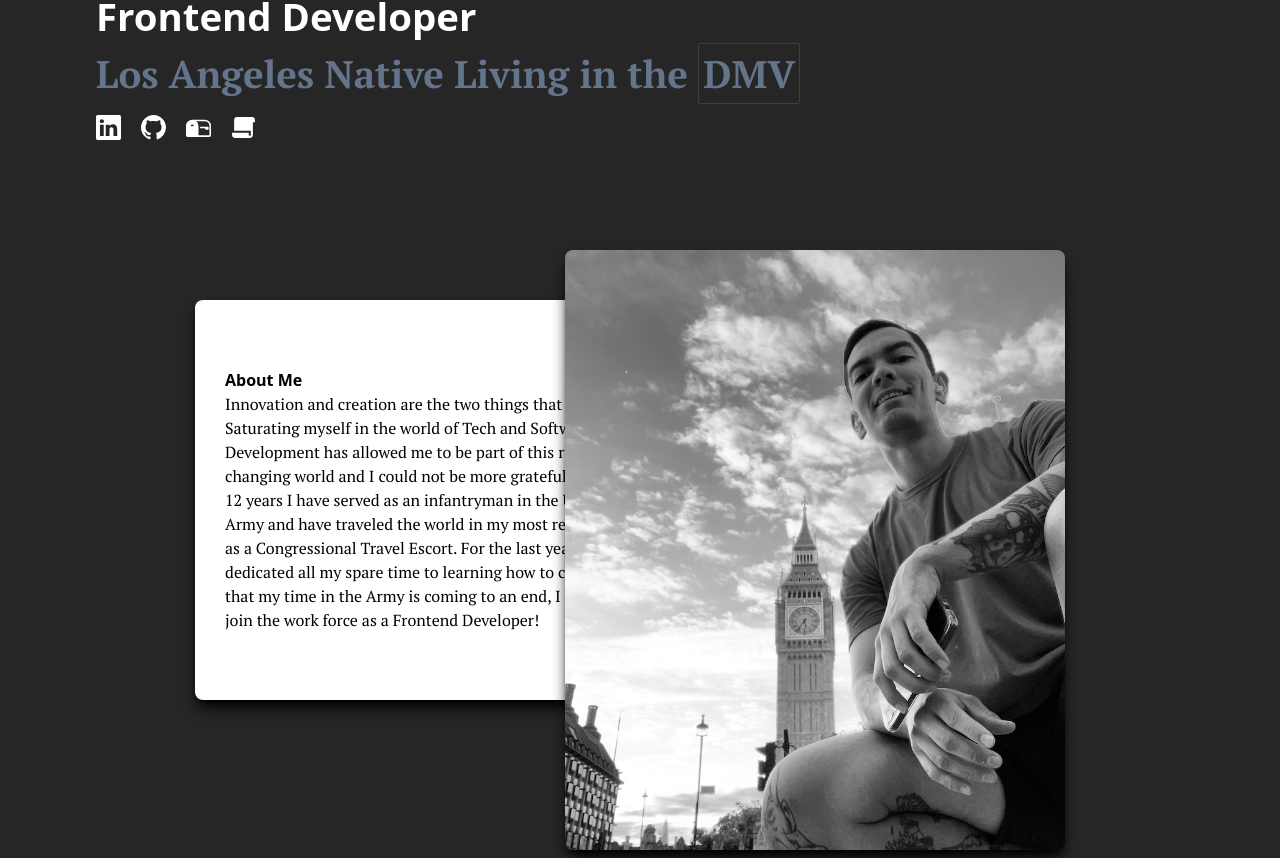
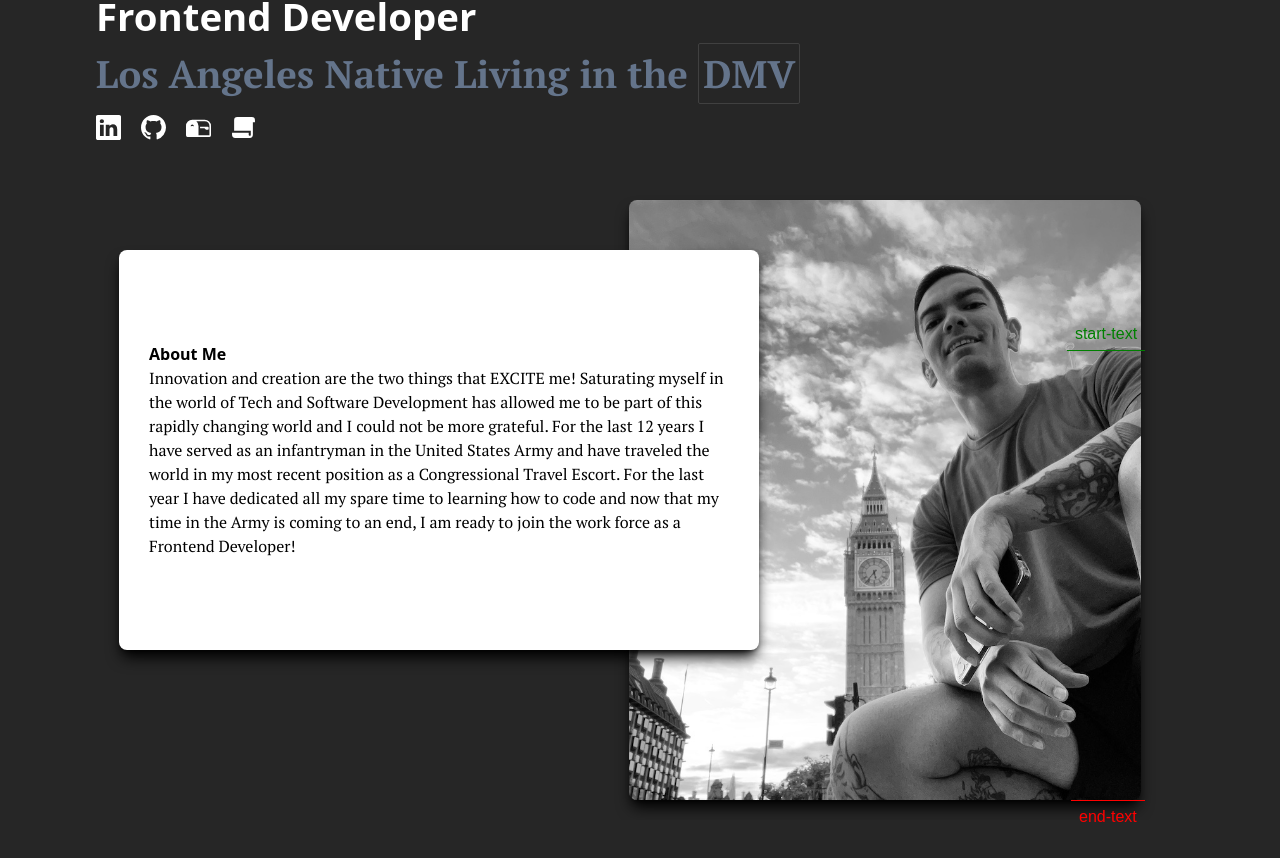
Before and after one commit to javidVeg/my-portfolio, a React (Create React App) app: page / in a window 1280 px wide. Shown: the part 582-1440 px from the top of the page. Built offline with nearby package versions, Linux system fonts and the light colour scheme; no server answers.

Commit message:
swapping framer with greensock~about me

```diff
--- a/package.json
+++ b/package.json
@@ -9,6 +9,7 @@
     "@testing-library/user-event": "^13.5.0",
     "axios": "^1.1.3",
     "framer-motion": "^7.2.1",
+    "gsap": "^3.11.3",
     "react": "^18.2.0",
     "react-dom": "^18.2.0",
     "react-icons": "^4.4.0",
--- a/src/AboutMe/AboutMe.css
+++ b/src/AboutMe/AboutMe.css
@@ -1,8 +1,8 @@
 .container{
-    width: 90%;
-    max-width: 1000px;
+    width: 100%;
 
-    margin: 50px auto;
+
+
     display: flex;
     flex-direction: row-reverse;
     align-items: center;
@@ -11,11 +11,13 @@
 }
 
 .right{
-    width: 50%;
+    width: 40%;
     height: 600px;
     background: url(../pictures/realDavid.jpg) no-repeat center / cover;
     border-radius: 8px;
     margin: 20px;
+    position: relative;
+    z-index: 9;
 
 
 }
@@ -32,6 +34,8 @@
     color: black;
     margin-right: -150px;
     margin-bottom: 100px;
+    position: relative;
+    z-index: 10;
 }
 
 @media only screen and (max-width: 760px){
--- a/src/AboutMe/AboutMe.jsx
+++ b/src/AboutMe/AboutMe.jsx
@@ -1,64 +1,100 @@
-import React from 'react'
-import { motion, useAnimation } from "framer-motion";
-import { useInView } from "react-intersection-observer";
+import React, { useRef } from 'react'
 import "./AboutMe.css"
+import { gsap } from "gsap";
+import { ScrollTrigger } from "gsap/ScrollTrigger";
+import { useEffect } from 'react';
+gsap.registerPlugin(ScrollTrigger);
+
 const AboutMe = () => {
 
-    const { ref, inView } = useInView();
-    const animation = useAnimation();
-    const animation2 = useAnimation();
+    const imgRef = useRef(null)
+    const textRef = useRef(null)
+    // const { ref, inView } = useInView();
+    // const animation = useAnimation();
+    // const animation2 = useAnimation();
 
-    const reviewAnimation = () => {
-        if (inView) {
-            animation.start({
-                x: 0,
-                transition: {
-                    type: "spring",
-                    duration: 1,
-                    bounce: 0.3,
-                },
-            });
-        }
-        if (!inView) {
-            animation.start({ x: -200 });
-        }
-    };
+    // const reviewAnimation = () => {
+    //     if (inView) {
+    //         animation.start({
+    //             x: 0,
+    //             transition: {
+    //                 type: "spring",
+    //                 duration: 1,
+    //                 bounce: 0.3,
+    //             },
+    //         });
+    //     }
+    //     if (!inView) {
+    //         animation.start({ x: -200 });
+    //     }
+    // };
 
-    reviewAnimation();
+    // reviewAnimation();
 
-    const reviewAnimation2 = () => {
-        if (inView) {
-            animation2.start({
-                x: 0,
-                transition: {
-                    type: "spring",
-                    duration: 1,
-                    bounce: 0.3,
-                },
-            });
-        }
-        if (!inView) {
-            animation2.start({ x: 200 });
-        }
-    };
+    // const reviewAnimation2 = () => {
+    //     if (inView) {
+    //         animation2.start({
+    //             x: 0,
+    //             transition: {
+    //                 type: "spring",
+    //                 duration: 1,
+    //                 bounce: 0.3,
+    //             },
+    //         });
+    //     }
+    //     if (!inView) {
+    //         animation2.start({ x: 200 });
+    //     }
+    // };
 
-    reviewAnimation2();
+    // reviewAnimation2();
+    useEffect(() => {
+        gsap.from(textRef.current, {
+            scrollTrigger: {
+                id: "text",
+                markers: true,
+                trigger: imgRef.current,
+                start: "center-=150 center",
+                toggleActions: "play"
+            },
+            duration: 2.5,
+            x: -800,
+            ease: "elastic.out(1, 0.75)",
+            delay: .5
+        })
+    }, [])
+
+    useEffect(() => {
+        gsap.from(imgRef.current, {
+            scrollTrigger: {
+                id: "img",
+                markers: false,
+                trigger: imgRef.current,
+                start: "center-=150 center",
+                toggleActions: "play"
+            },
+            duration: 2.5,
+            x: 800,
+            ease: "elastic.out(1, 0.75)",
+            delay: .5
+
+        })
+    }, [])
+
 
     return (
         <div className='container'>
-            <motion.div
-                ref={ref}
-                animate={animation2} className=" right shadow-lg shadow-black"></motion.div>
-            <motion.div
-                ref={ref}
-                animate={animation} className='left shadow-lg shadow-black'>
+            <div ref={imgRef} className=" right shadow-lg shadow-black"></div>
+            <div
+                ref={textRef}
+                className='left shadow-lg shadow-black'>
                 <div className='content '>
                     <h1 className=' font-bold'>About Me</h1>
                     <p >
                         Innovation and creation are the two things that EXCITE me!  Saturating myself in the world of Tech and Software Development has allowed me to be part of this rapidly changing world and I could not be more grateful. For the last 12 years I have served as an infantryman in the United States Army and have traveled the world in my most recent position as a Congressional Travel Escort. For the last year I have dedicated all my spare time to learning how to code and now that my time in the Army is coming to an end, I am ready to join the work force as a Frontend Developer!
                     </p>
                 </div>
-            </motion.div>
+            </div>
         </div >
     )
 }
--- a/src/Challanges/Challanges.jsx
+++ b/src/Challanges/Challanges.jsx
@@ -22,22 +22,7 @@ const Challanges = () => {
             "Feat": "Lorem ipsum dolor sit, amet consectetur adipisicing elit. Dolore, dolorem?",
             "Tech": "React, JS, CSS, HTML",
             "Link": "https://codesandbox.io/s/gifted-boyd-11tusq?file=/src/App.js"
-        },
-        {
-            "Image": snippet1,
-            "Title": "Ramp Application Question",
-            "Feat": "Lorem ipsum dolor sit, amet consectetur adipisicing elit. Dolore, dolorem?",
-            "Tech": "React, JS, CSS, HTML",
-            "Link": "https://codesandbox.io/s/gifted-boyd-11tusq?file=/src/App.js"
-        },
-        {
-            "Image": snippet1,
-            "Title": "Ramp Application Question",
-            "Feat": "Lorem ipsum dolor sit, amet consectetur adipisicing elit. Dolore, dolorem?",
-            "Tech": "React, JS, CSS, HTML",
-            "Link": "https://codesandbox.io/s/gifted-boyd-11tusq?file=/src/App.js"
-        },
-
+        }
     ])
     const showMoreRef = useRef(null)
     const showLessRef = useRef(null)
--- a/src/Memoji/Memoji.css
+++ b/src/Memoji/Memoji.css
@@ -31,7 +31,7 @@
     text-fill-color: transparent;
     -webkit-background-clip: text;
     -webkit-text-fill-color: transparent;
-    animation: gradient 10s  ease-in-out infinite;
+    animation: gradient 18s  ease-in-out infinite;
 
 
 }
--- a/src/index.js
+++ b/src/index.js
@@ -6,7 +6,7 @@ import App from './App';
 
 const root = ReactDOM.createRoot(document.getElementById('root'));
 root.render(
-  <React.StrictMode>
+
     <App />
-  </React.StrictMode>
+
 );
```
Also changed, not shown: 1 other file (tests, documents, lock files or other folders).
